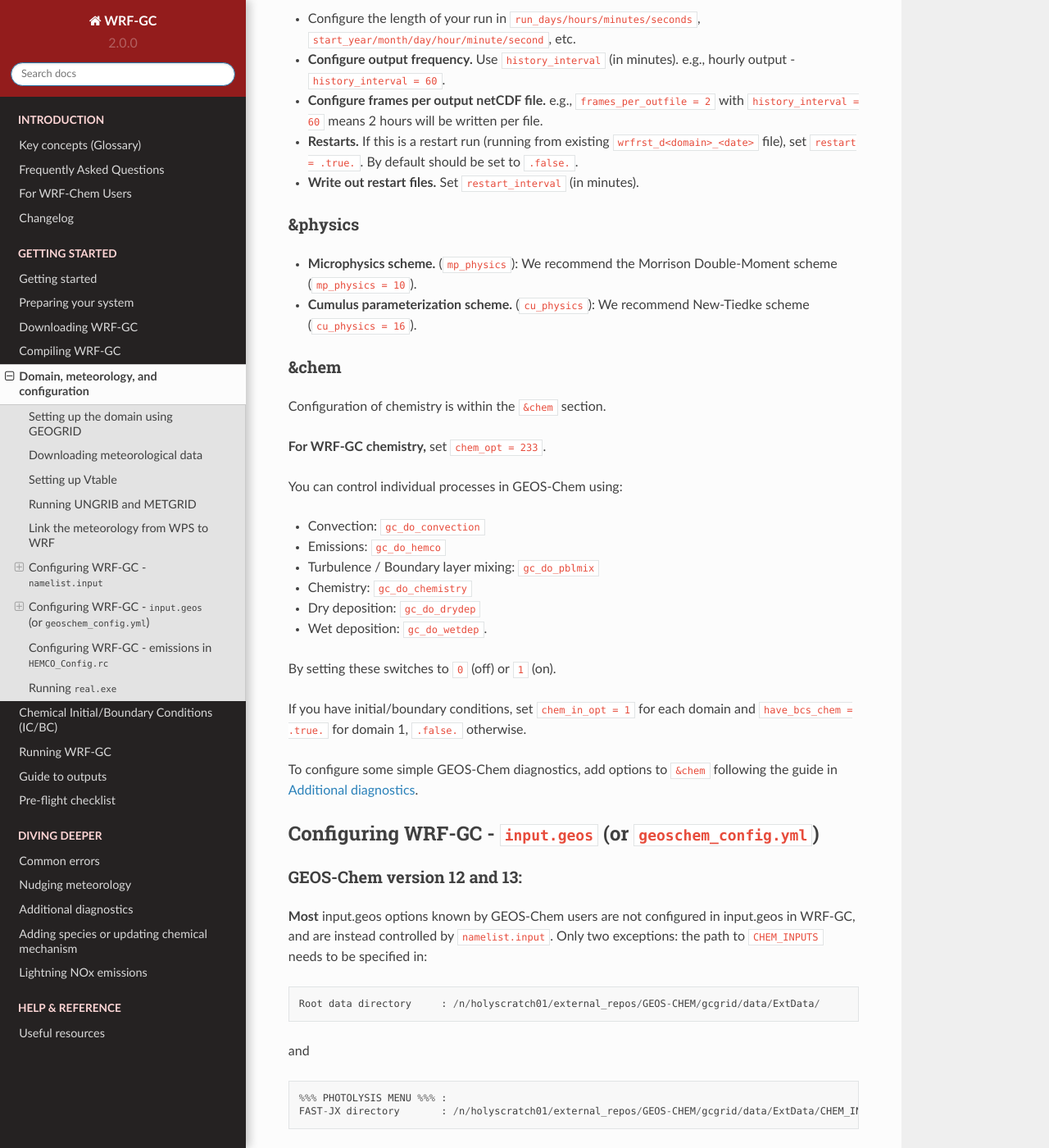
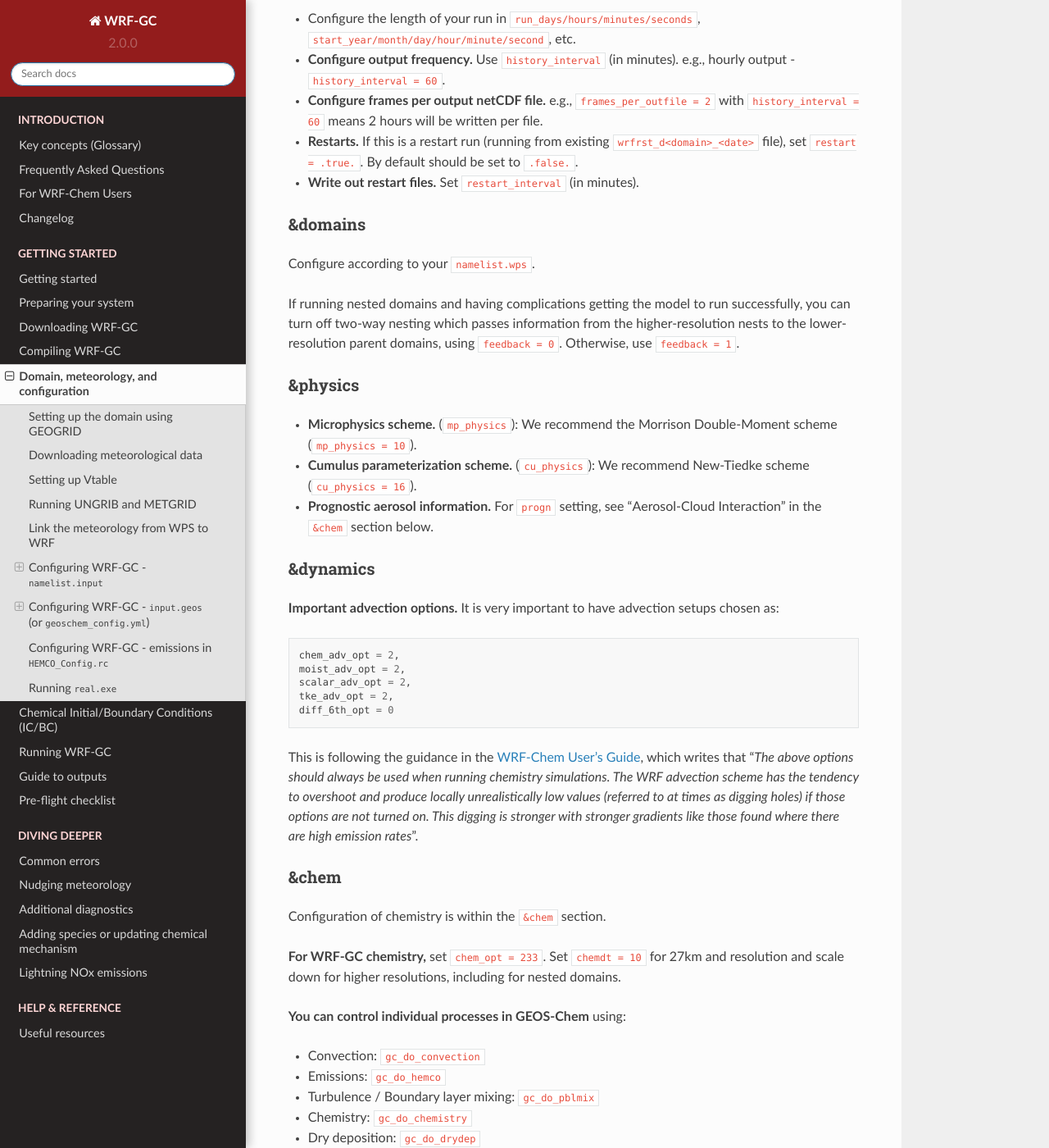
Before and after one commit to WRF-GC/documentation, a Sphinx documentation site: the page built from docs/source/guide-4-wps-domain-real.rst, in a window 1280 px wide and 1400 px high, scrolled down 4411 px. Shown: the whole window at 82% size. Built offline with Sphinx 7.4.7 and the Read the Docs theme 2.0.0, drawn with Linux system fonts in a browser that asks for light colours; some of the changed text lies outside the part shown.

Commit message:
update some namelist option clarifications

```diff
--- a/docs/source/guide-4-wps-domain-real.rst
+++ b/docs/source/guide-4-wps-domain-real.rst
@@ -156,20 +156,43 @@ We do not discuss WRF configuration options in detail here and invite you to ref
 * **Restarts.** If this is a restart run (running from existing ``wrfrst_d<domain>_<date>`` file), set ``restart = .true.``. By default should be set to ``.false.``.
 * **Write out restart files.** Set ``restart_interval`` (in minutes).
 
+&domains
+^^^^^^^^
+
+Configure according to your ``namelist.wps``.
+
+If running nested domains and having complications getting the model to run successfully, you can turn off two-way nesting which passes information from the higher-resolution nests to the lower-resolution parent domains, using ``feedback = 0``. Otherwise, use ``feedback = 1``.
+
 &physics
 ^^^^^^^^
 
 * **Microphysics scheme.** (``mp_physics``): We recommend the Morrison Double-Moment scheme (``mp_physics = 10``).
 * **Cumulus parameterization scheme.** (``cu_physics``): We recommend New-Tiedke scheme (``cu_physics = 16``).
+* **Prognostic aerosol information.** For ``progn`` setting, see "Aerosol-Cloud Interaction" in the ``&chem`` section below.
+
+&dynamics
+^^^^^^^^^
+
+**Important advection options.** It is very important to have advection setups chosen as:
+
+.. code-block::
+
+	chem_adv_opt = 2,
+	moist_adv_opt = 2,
+	scalar_adv_opt = 2,
+	tke_adv_opt = 2,
+	diff_6th_opt = 0
+
+This is following the guidance in the `WRF-Chem User's Guide <https://ruc.noaa.gov/wrf/wrf-chem/Users_guide.pdf>`_, which writes that "*The above options should always be used when running chemistry simulations. The WRF advection scheme has the tendency to overshoot and produce locally unrealistically low values (referred to at times as digging holes) if those options are not turned on. This digging is stronger with stronger gradients like those found where there are high emission rates*".
 
 &chem
 ^^^^^
 
 Configuration of chemistry is within the ``&chem`` section.
 
-**For WRF-GC chemistry,** set ``chem_opt = 233``.
+**For WRF-GC chemistry,** set ``chem_opt = 233``. Set ``chemdt = 10`` for 27km and resolution and scale down for higher resolutions, including for nested domains.
 
-You can control individual processes in GEOS-Chem using:
+**You can control individual processes in GEOS-Chem** using:
 
 * Convection: ``gc_do_convection``
 * Emissions: ``gc_do_hemco``
@@ -183,6 +206,16 @@ By setting these switches to ``0`` (off) or ``1`` (on).
 If you have initial/boundary conditions, set ``chem_in_opt = 1`` for each domain and ``have_bcs_chem = .true.`` for domain 1, ``.false.`` otherwise.
 
 To configure some simple GEOS-Chem diagnostics, add options to ``&chem`` following the guide in :doc:`/extra-diagnostics`.
+
+**To enable aerosol-radiation interactions or aerosol-cloud interactions**, use:
+
+* Aerosol-radiation interactions: ``aer_ra_feedback = 1``
+* Aerosol-cloud interactions: ``aer_cu_feedback = 1``. Also set ``progn = 1`` in ``&physics`` section.
+
+**If you have initial and boundary conditions:** (you should), use:
+
+* ``have_bcs_chem = .true.`` (for nested-domains, set ``.true.`` for the first domain and ``.false.`` for others)
+* ``chem_in_opt = 1`` for all domains.
 
 Configuring WRF-GC - ``input.geos`` (or ``geoschem_config.yml``)
 ------------------------------------------------------------------
```
